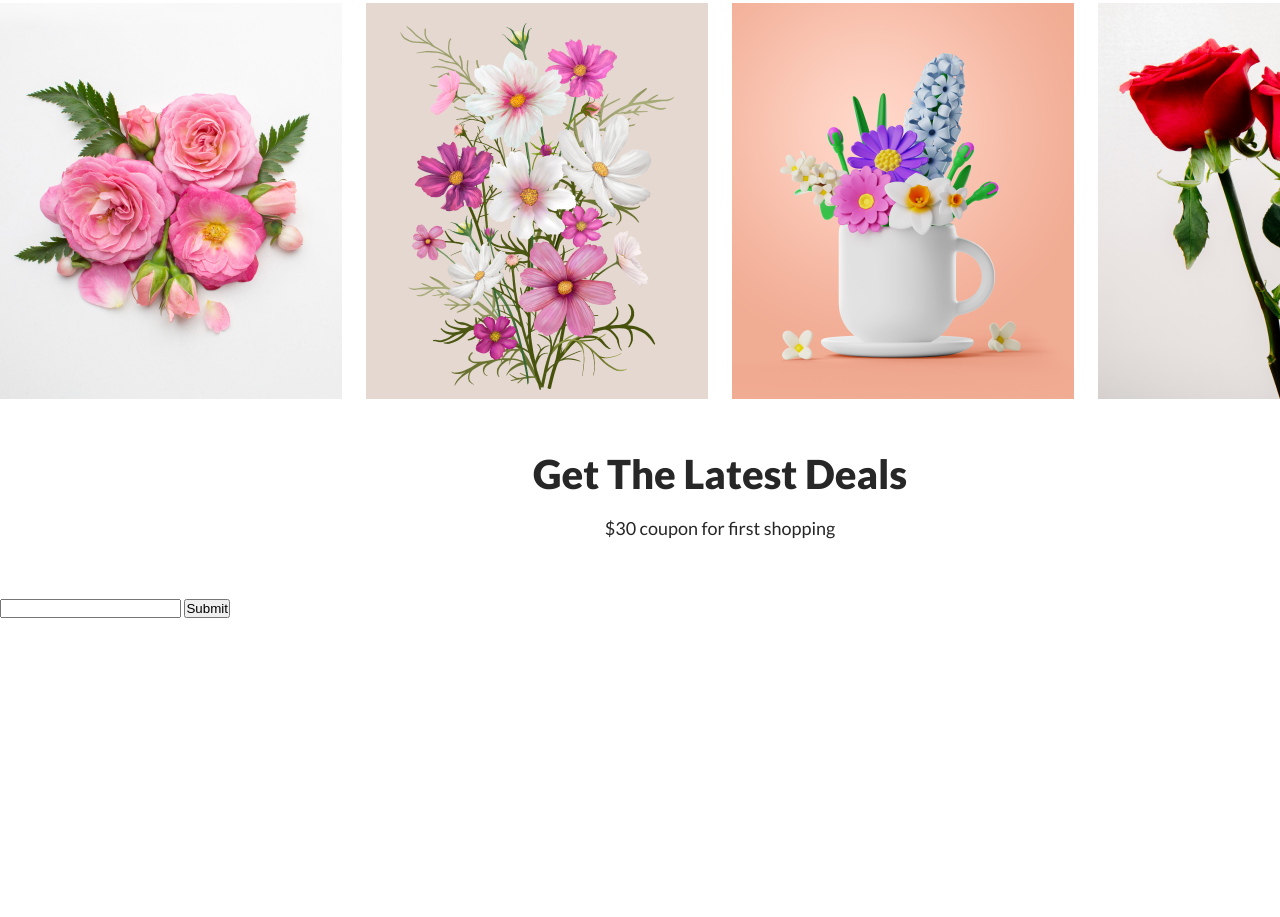
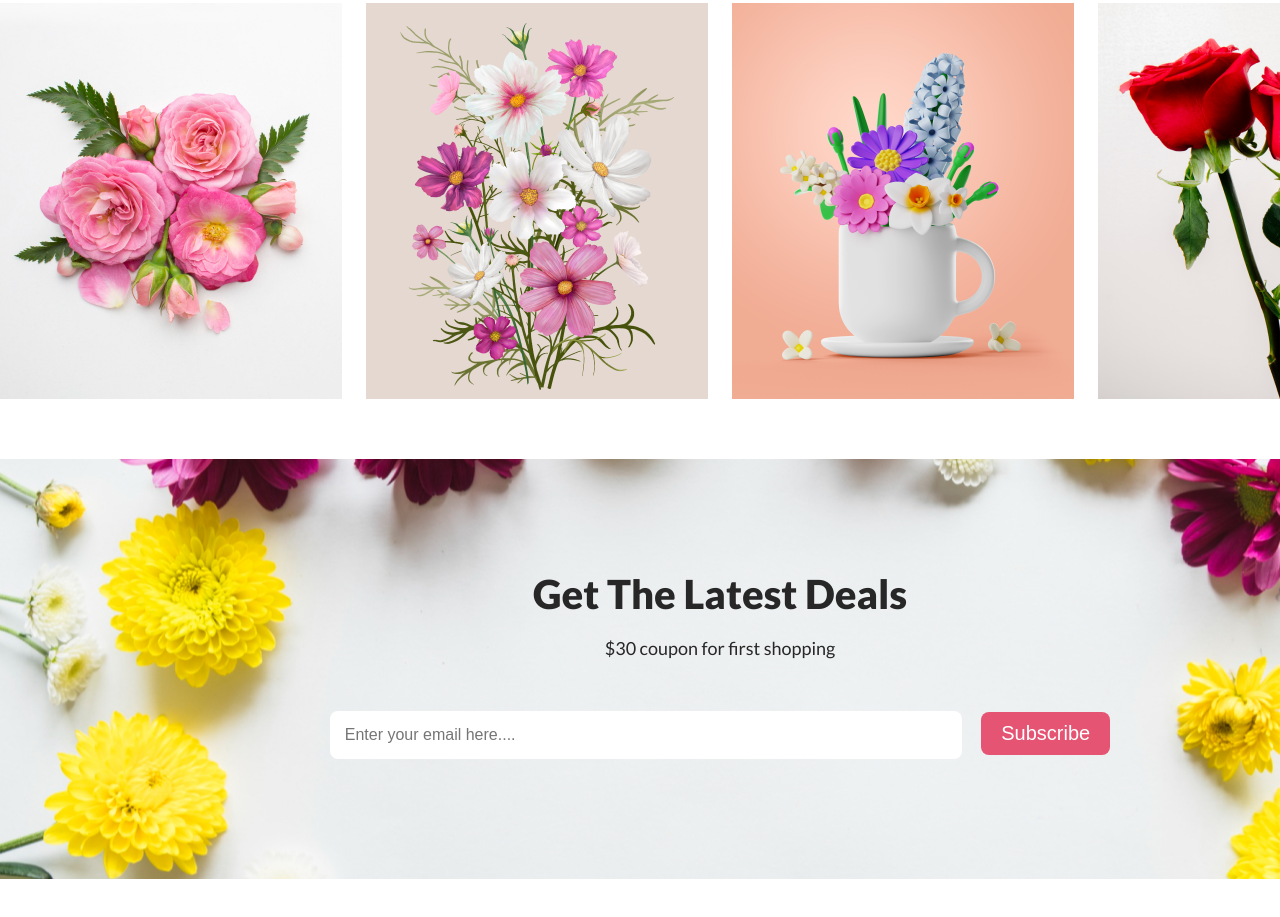
Before and after one commit to toaufik/Online-Flower-Shop, a plain HTML site: page index.html in a window 1280 px wide. Shown: the part 3089-4006 px from the top of the page. Before the commit the page ends 3710 px from the top, so only its background shows below. Drawn offline with Linux system fonts and the light colour scheme.

Commit message:
newsletter section added and style is also added

```diff
--- a/index.html
+++ b/index.html
@@ -108,9 +108,9 @@
                     <h3>Get The Latest Deals</h3>
                     <p>$30 coupon for first shopping</p>
                 </div>
-                <form>
-                    <input type="text" name="input">
-                    <input type="submit" value="Submit">
+                <form class="form">
+                    <input type="email" name="email" placeholder="Enter your email here....">
+                    <input type="submit" value="Subscribe" class="btn">
                 </form>
             </div>
         </section>
--- a/styles/style.css
+++ b/styles/style.css
@@ -99,7 +99,7 @@ h1 {
 /* Support Area */
 
 #support-area .section-wrapper {
-    background: #F4F4F4;
+	background: #f4f4f4;
 	padding: 80px 0;
 	border-radius: 8px;
 	margin-bottom: 60px;
@@ -120,7 +120,7 @@ h1 {
 
 /* Deal Area */
 #deal-area {
-    background-color: #FEF6F8;
+	background-color: #fef6f8;
 	padding: 100px 0;
 }
 
@@ -140,7 +140,7 @@ h1 {
 }
 
 .accent_color {
-    color: #E55473;
+	color: #e55473;
 }
 
 /* Insta Area */
@@ -157,3 +157,34 @@ h1 {
 #insta-area .section-wrapper {
 	margin-bottom: 60px;
 }
+
+/* Newsletter Area */
+
+#newletter-area .section-wrapper {
+	background-image: url("../img/bg_newsletter.png");
+	background-size: cover;
+	background-position: center;
+	background-repeat: no-repeat;
+	margin-bottom: 120px;
+	padding: 120px 0;
+}
+.form {
+	text-align: center;
+	width: 860px;
+	margin: 0 auto;
+}
+
+.form input[type="email"] {
+	width: 70%;
+	border: none;
+	padding: 15px;
+	border-radius: 8px;
+	color: rgba(39, 39, 39, 0.6);
+	font-size: 16px;
+}
+
+.form input[type="submit"] {
+	border: none;
+	padding: 10px 20px;
+	margin-left: 16px;
+}
```
Also changed, not shown: img/bg_newsletter.png (renamed from img/Rectangle 9.png). Lines whose indentation alone changed are shown as unchanged.
